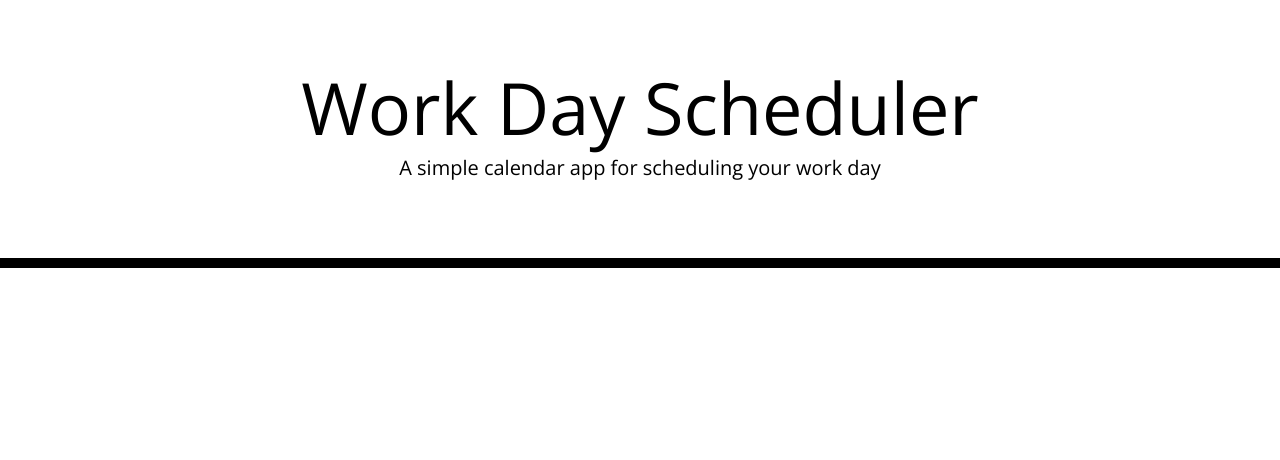
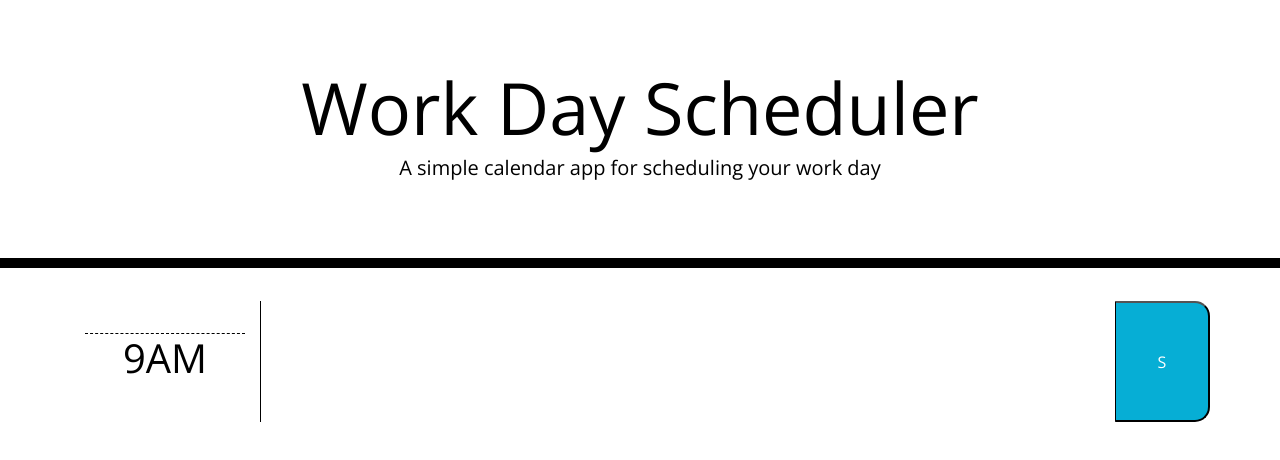
Before and after one commit to mbahl1670/ch5-workDayScheduler-mjb, a plain HTML site: page index.html in a window 1280 px wide. Drawn offline with nearby package versions, Linux system fonts and the light colour scheme.

Commit message:
initial working on time block creation

```diff
--- a/index.html
+++ b/index.html
@@ -30,6 +30,15 @@
     </header>
     <div class="container">
       <!-- Timeblocks go here -->
+      <div class="time-block row" hour = 9>
+        <div class="col-2">
+          <h1 class="hour">9AM</h1>
+        </div>
+
+        <textarea class="col-9" hour = 9></textarea>
+
+        <button type="click" class="saveBtn col-1">S</button>
+      </div>
     </div>
 
     <script src="https://code.jquery.com/jquery-3.4.1.min.js"></script>
```
